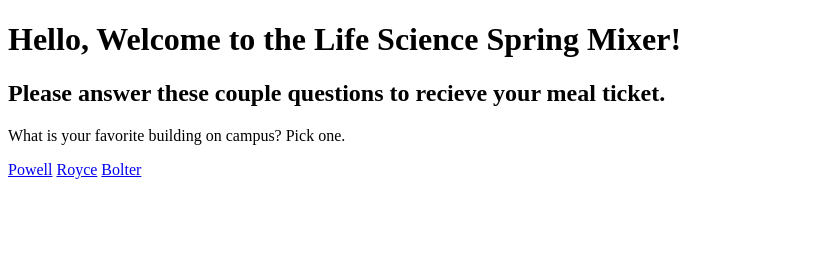
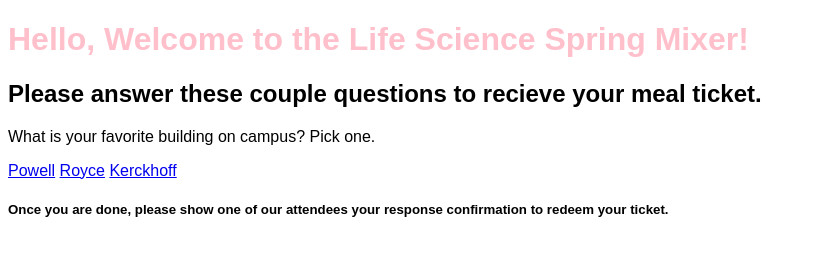
Before and after one commit to aanhtran01/aanhtran01.github.io, a plain HTML site: page index.html in a window 1280 px wide. Shown: the whole page, without its empty margins (0-815 px from the left). Drawn offline with Linux system fonts and the light colour scheme.

Commit message:
Update index.html
added CSS formating

```diff
--- a/index.html
+++ b/index.html
@@ -2,6 +2,12 @@
 <html>
   <head>
     <title>LS Spring Mixer</title>
+    <style type="text/css">
+    body {
+    font-family: arial;}
+    h1 {
+    color: pink;}
+        </style>
   </head>
   <body>
       <!-- Heading -->
@@ -11,6 +17,7 @@
       <!-- Links -->
       <a href = "https://docs.google.com/forms/d/e/1FAIpQLSeqxFrnjI6QHr4F9Y7Eb6S6FZgzcg17mYXf_RFXgNfoG-n4uA/viewform?usp=sf_link" >Powell</a>
       <a href = "https://docs.google.com/forms/d/e/1FAIpQLSeRN_WddySpGnS_B0f688M6QRqx6sX97QR76XDhiri76L6euQ/viewform?usp=sf_link" >Royce</a>
-      <a href = "https://docs.google.com/forms/d/1TlePxQ4Lw-uoN-vtb1RP7ku_nFQe2Xoi1PsV0TVx0O8/viewform?edit_requested=true" >Bolter</a>
+      <a href = "https://docs.google.com/forms/d/1TlePxQ4Lw-uoN-vtb1RP7ku_nFQe2Xoi1PsV0TVx0O8/viewform?edit_requested=true" >Kerckhoff</a>
+      <h5>Once you are done, please show one of our attendees your response confirmation to redeem your ticket.</h5>
   </body>
 <html>
```
